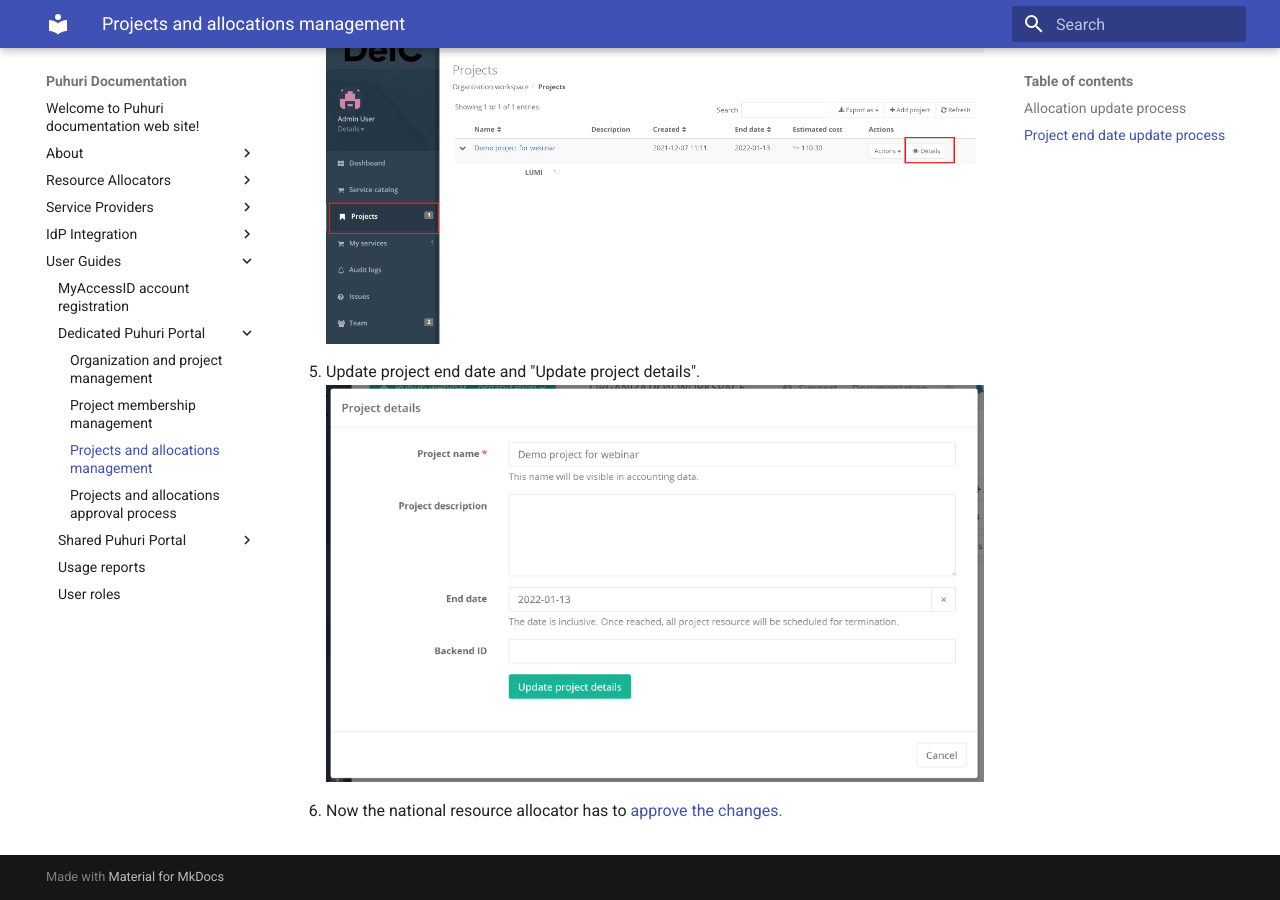
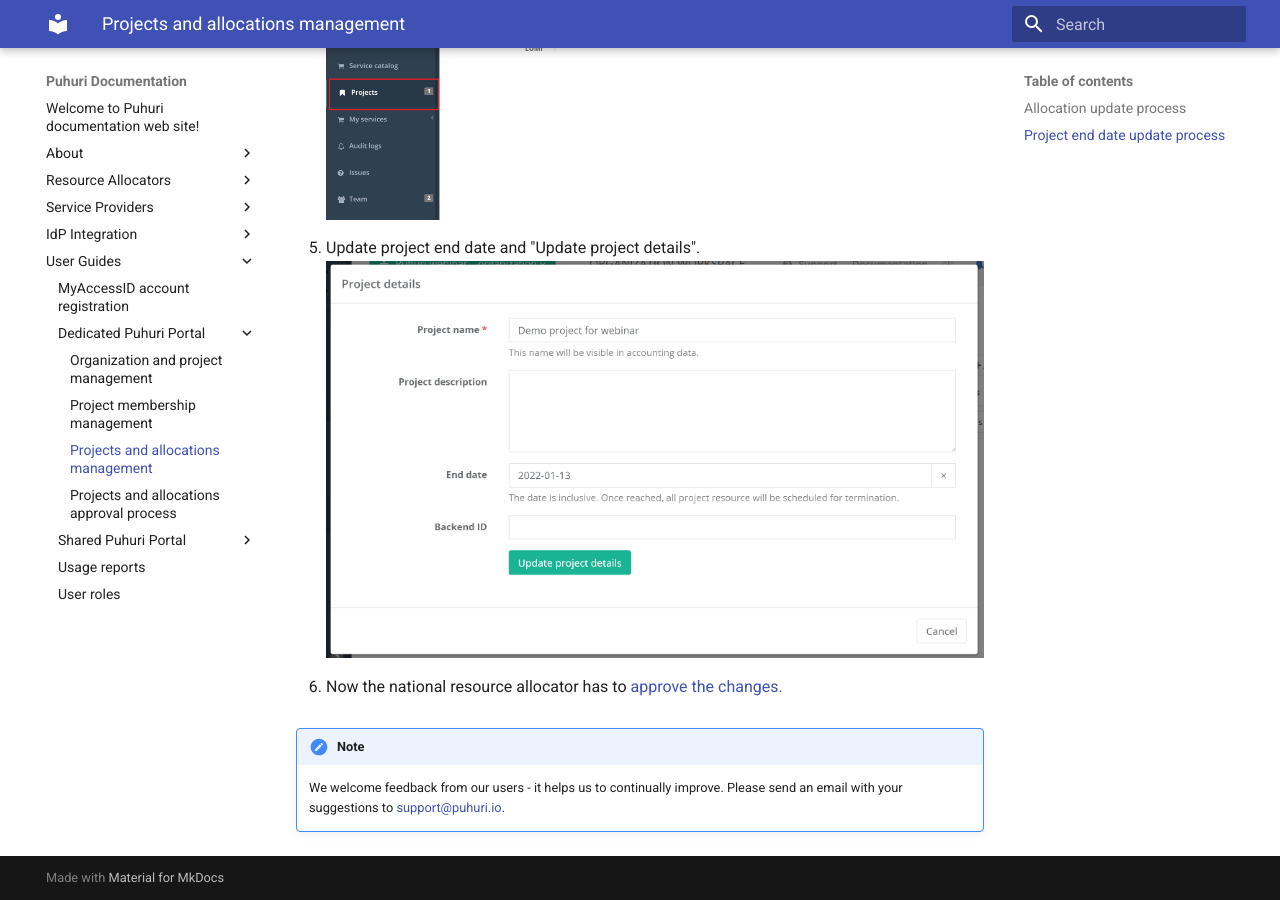
Before and after one commit to neicnordic/puhuri-web, an MkDocs documentation site: the page built from docs/user_guides/user_guide_dedicated/project_modification.md, in a window 1280 px wide and 900 px high, scrolled down 2991 px. Built offline with MkDocs 1.6.1 and Material for MkDocs 9.7.7, drawn with Linux system fonts in a browser that asks for light colours; some of the changed text lies outside the part shown.

Commit message:
Update project_modification.md

```diff
--- a/docs/user_guides/user_guide_dedicated/project_modification.md
+++ b/docs/user_guides/user_guide_dedicated/project_modification.md
@@ -40,3 +38,6 @@
    ![Project details update](../../assets/project_data_update.PNG)
 
 6. Now the national resource allocator has to [approve the changes.](https://puhuri.neic.no/puhuri_portal/user_guide_dedicated/project_approval/#approving-project-and-allocation-update-requests)
+
+!!! note
+    We welcome feedback from our users - it helps us to continually improve. Please send an email with your suggestions to [support@puhuri.io](mailto:support@puhuri.io).
```
Also changed, not shown: other parts of docs/user_guides/user_guide_dedicated/project_modification.md (+0 -2 lines).
